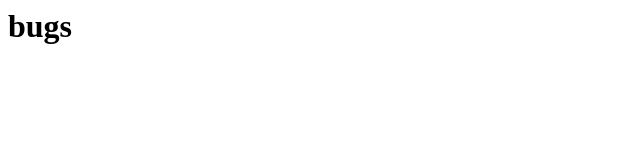
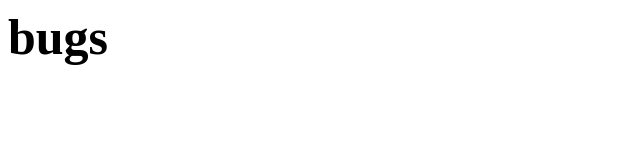
Before and after one commit to cteater/bugs, a plain HTML site: page index.html in a window 1280 px wide. Shown: the whole page, without its empty margins (0-640 px from the left). Drawn offline with Linux system fonts and the light colour scheme.

Commit message:
Update index.html

```diff
--- a/index.html
+++ b/index.html
@@ -1,4 +1,11 @@
 <html>
+  <head>
+    <style>
+      h1 {
+        font-size: 50px;
+      }
+    </style>
+  </head>
 <body>
 
   <h1>bugs</h1>
```
